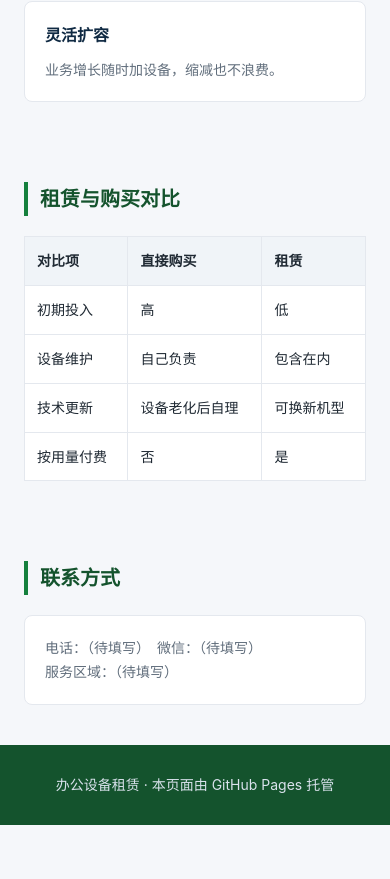
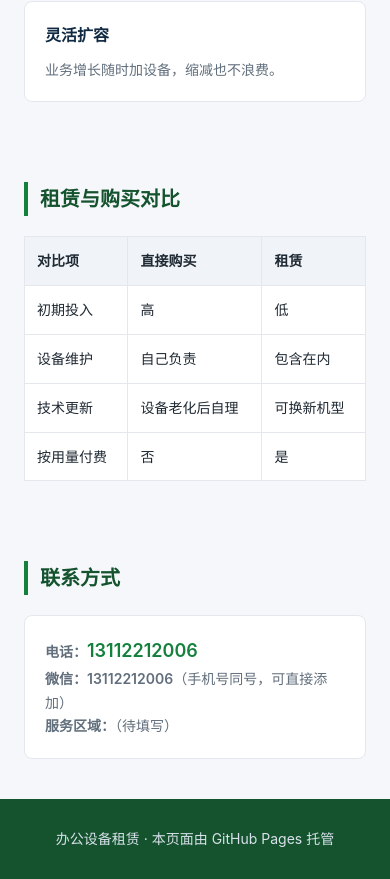
Before and after one commit to zenglu830/tianci-honghuo, a plain HTML site: page index.html in a window 390 px wide. Shown: the part 650-1529 px from the top of the page. Before the commit the page ends 1475 px from the top, so only its background shows below. Drawn offline with Linux system fonts and the light colour scheme.

Commit message:
Add contact phone and WeChat number

```diff
--- a/index.html
+++ b/index.html
@@ -83,8 +83,9 @@
   <section>
     <h2>联系方式</h2>
     <div class="card">
-      <p>电话：（待填写）　微信：（待填写）</p>
-      <p>服务区域：（待填写）</p>
+      <p><strong>电话：</strong><a href="tel:13112212006" style="color:#15803d;text-decoration:none;font-weight:600;font-size:18px;">13112212006</a></p>
+      <p><strong>微信：</strong><span style="font-weight:600;">13112212006</span>（手机号同号，可直接添加）</p>
+      <p><strong>服务区域：</strong>（待填写）</p>
     </div>
   </section>
 </div>
```
Also changed, not shown: 1 other file.
